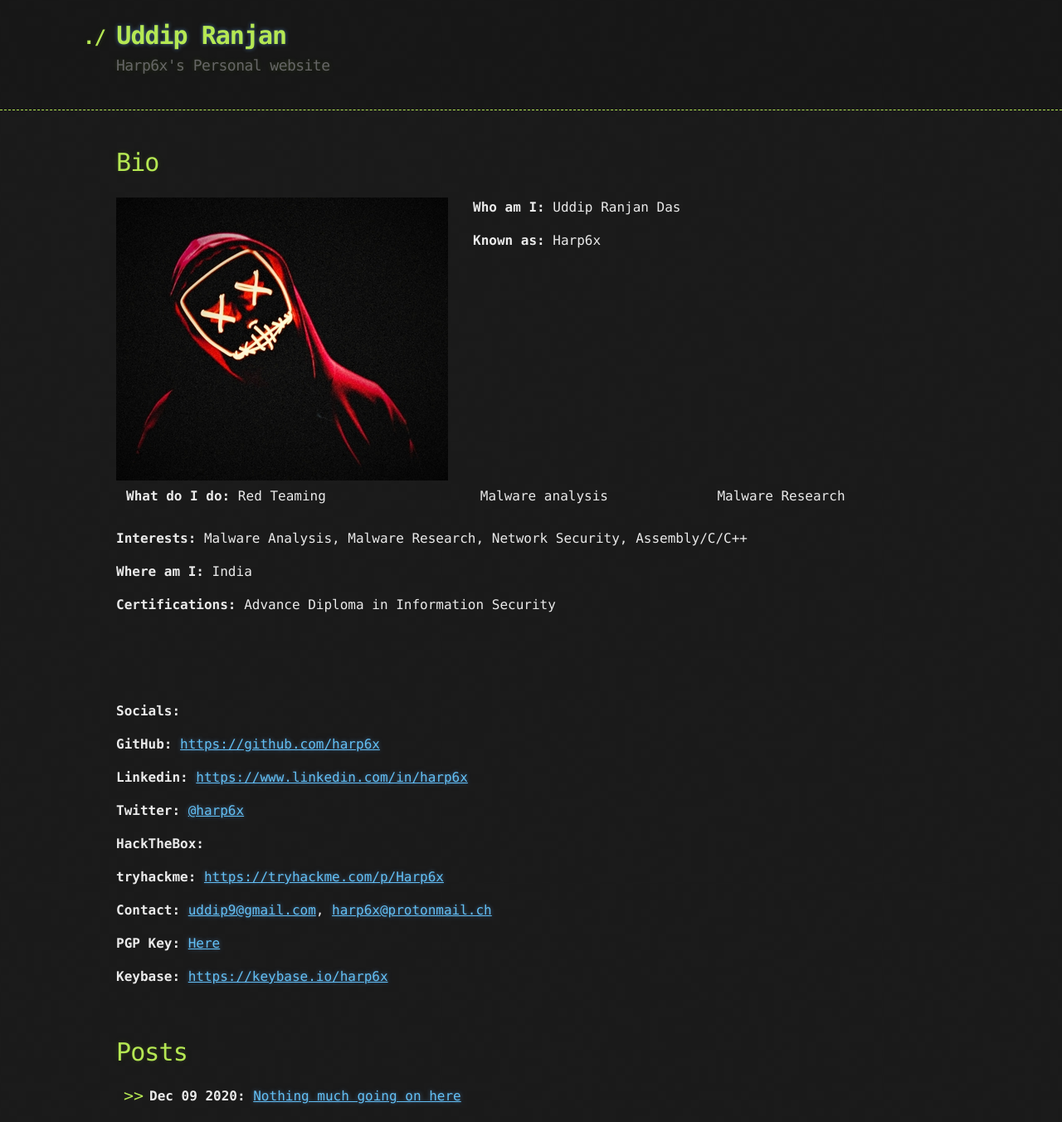
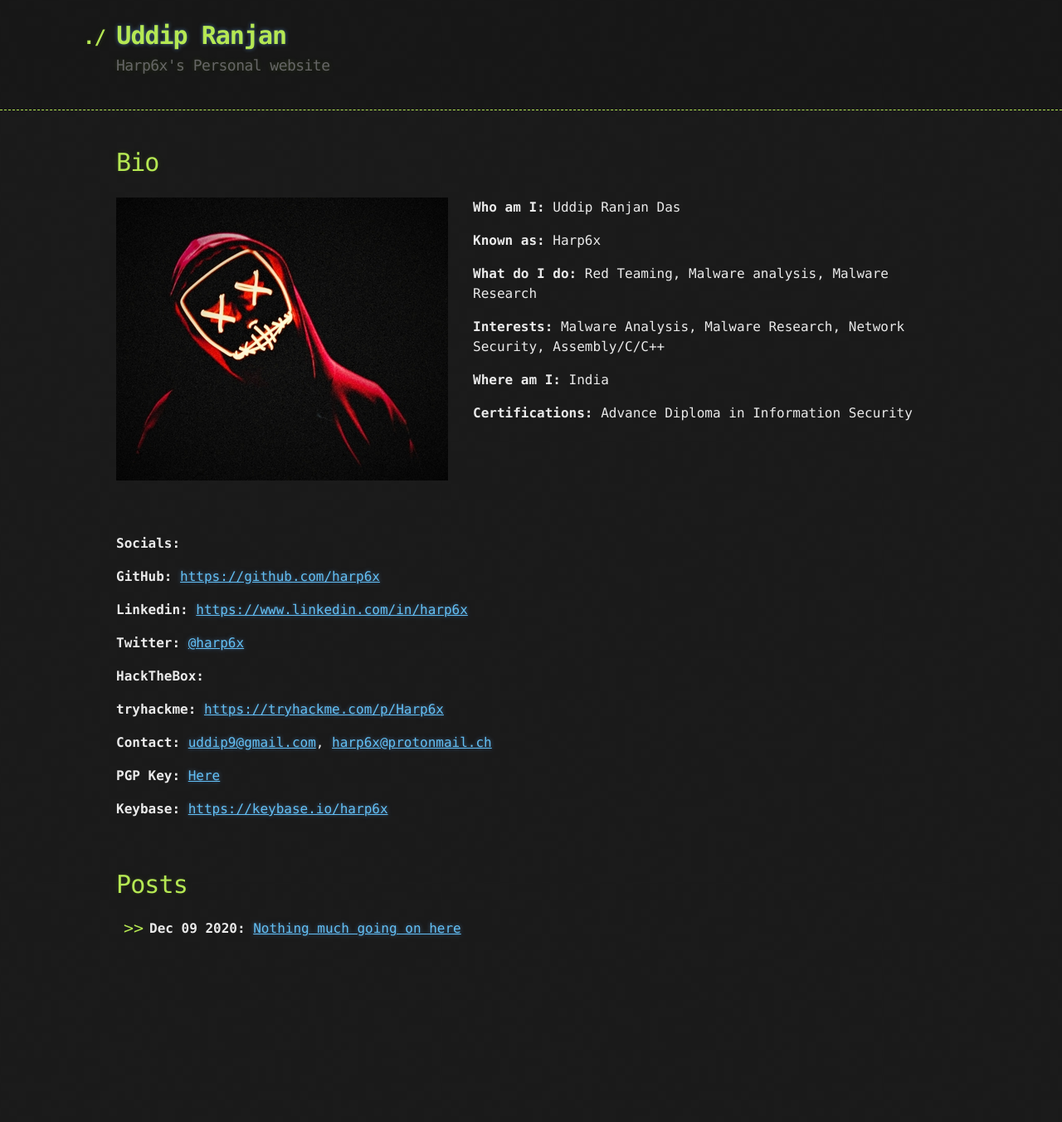
Before and after one commit to Harp6x/harp6x.github.io, a Jekyll site: the page built from index.md, in a window 1280 px wide. Shown: the whole page at 83% size. Built offline with Jekyll 4.4.1, drawn with Linux system fonts in a browser that asks for light colours; our own code applies the rules of GitHub Pages for plain Markdown files; after the commit the page ends 1150 px from its top, so only the background shows below that.

```diff
--- a/index.md
+++ b/index.md
@@ -7,7 +7,7 @@
 
 **Known as:** Harp6x
 
-**What do I do:** Red Teaming | Malware analysis | Malware Research
+**What do I do:** Red Teaming, Malware analysis, Malware Research
 
 **Interests:** Malware Analysis, Malware Research, Network Security, Assembly/C/C++
 
```
